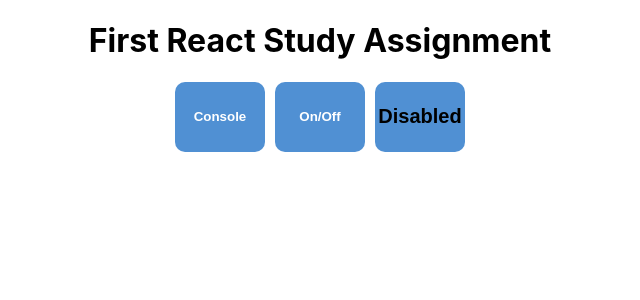
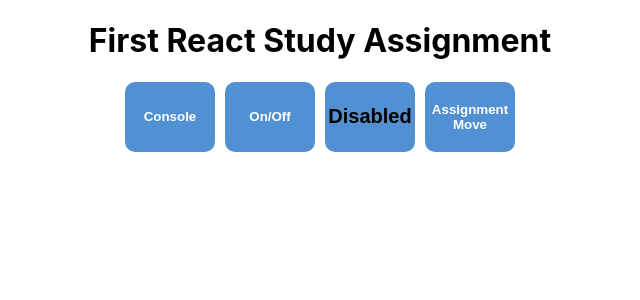
Before and after one commit to limdumb/React-Study, a React (Create React App) app: page / in a window 1280 px wide. Shown: the top 300 px of the page, without its empty margins (320-960 px from the left). Built offline with nearby package versions, Linux system fonts and the light colour scheme.

Commit message:
Assignment 이동 Button 추가

```diff
--- a/src/Components/button.jsx
+++ b/src/Components/button.jsx
@@ -79,15 +79,38 @@ const OnOffButton = styled.button `
 }
 `
 
+const AssignmentButton = styled.button `
+  margin-left: 10px;
+  display: flex;
+  justify-content: center;
+  align-items: center;
+  border-radius: 3px;
+  background-color: #5090D3;
+  border: 1px solid black;
+  width: 90px;
+  height: 70px;
+  border: none;
+  border-radius: 10px;
+  color: white;
+  font-weight: bold;
+  &:hover {
+    background-color: #649ad5;
+  color: black;
+  cursor: pointer;
+  }
+  &:active {
+  box-shadow: 1px 1px 0 rgb(0,0,0,0.5);
+  position: relative;
+  top:2px;
+}
+`
 
 const StyleDiv = styled.div `
   display: flex;
-  justify-content: center;
-  align-items: center;
-  justify-content: space-evenly;
 `
 
 export default function ClickButton() {
+
   const [activate, setActivate] = React.useState(false)
 
   const onOffToggle = (() => {
@@ -104,7 +127,9 @@ export default function ClickButton() {
     <ConsoleButton onClick={() => console.log('그코잠 화이팅!')}>Console</ConsoleButton>
     <OnOffButton onClick={() => onOffToggle(setActivate)}>On/Off</OnOffButton>
     <DisableButton disabled={activate} onClick={() => setActivate(true)}>Disabled</DisableButton>
+    <a href="/assignment" style={{ textDecoration: 'none' }}>
+      <AssignmentButton>Assignment Move</AssignmentButton>
+    </a>
     </StyleDiv>
 
-
 }
```
